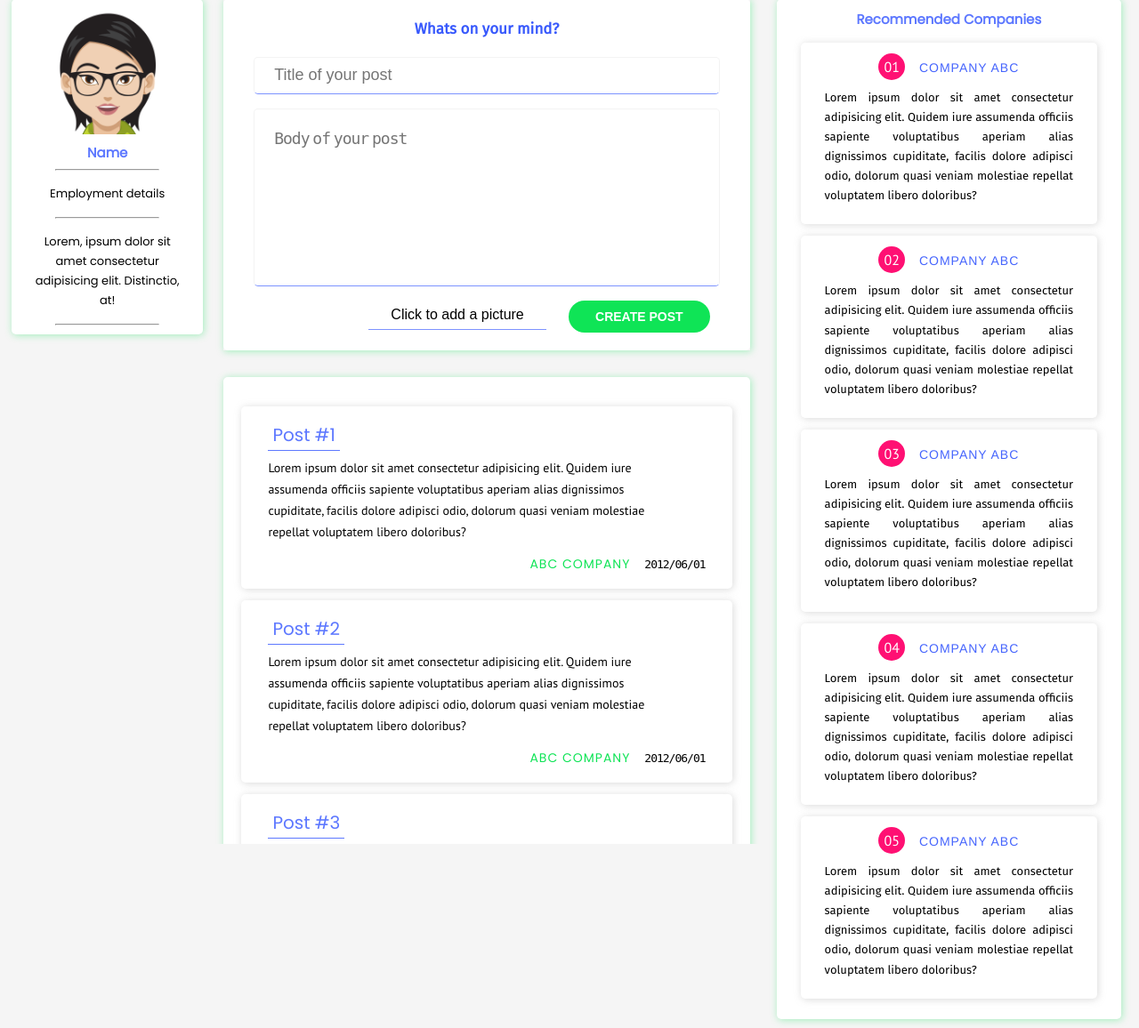
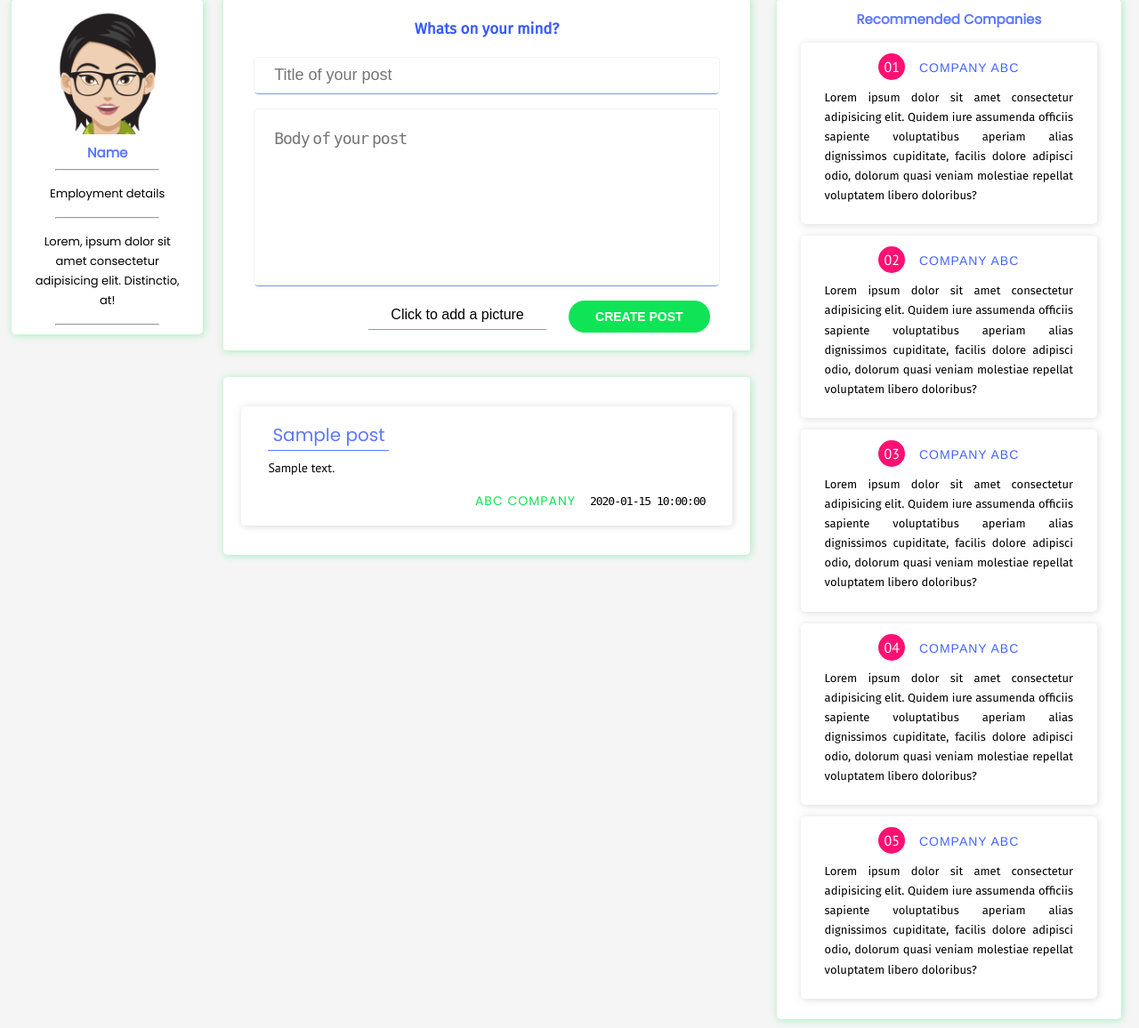
Before and after one commit to saileshbro/kamnepal, a PHP site: page /dashboard.php in a window 1280 px wide. Shown: the part 120-1276 px from the top of the page at 89% size. Run offline with PHP 8.4, Linux system fonts and the light colour scheme; tables that the repository leaves empty or names only in its code hold one stand-in row (values such as "Sample post"); some libraries are stand-ins or nearby versions.

Commit message:
modal created dynamically using ajax

```diff
--- a/dashboard.php
+++ b/dashboard.php
@@ -1,4 +1,11 @@
+<?php
+  include 'database/db.php';
+  $db = new Database();
+  $con = $db->con;
+  $sql = "select * from posts limit 10";
+  $res = mysqli_query($con,$sql);
 
+?>
 <!DOCTYPE html>
 <html lang="en">
 <head>
@@ -7,42 +14,10 @@
   <meta http-equiv="X-UA-Compatible" content="ie=edge">
   <link rel="stylesheet" href="https://use.fontawesome.com/releases/v5.6.3/css/all.css">
   <link rel="stylesheet" href="css/main.css">
-  <title>Document</title>
+  <title>Kam Nepal | Dashboard</title>
 </head>
 <body>
-  <?php
-    for($i=0;$i<=10;$i++){
-      echo '<div class="modal"  id="modal-'.$i.'">
-      <div class="modal-content">
-        <div class=modal-title>
-          <p id="mod-title">&times;</p>
-        </div>
-        <div class="modal-body">
-          <div class="post-head">
-            <p class="heading-secondary">Senior Laravel Deveploper Required</p>
-          </div>
-          <div class="modal-post">
-            <div class="post-media"><img src="img/profile/profile.jpg" alt="" width="200px" height="260px">
-            </div>
-            <div class="post-body">Lorem ipsum dolor sit amet consectetur adipisicing elit. Blanditiis tenetur non aspernatur. Suscipit, corrupti voluptas distinctio enim non amet consectetur libero ut ab, facilis, aperiam quas porro vel esse! Aut repellendus sint neque quidem commodi quas placeat debitis? Esse ex odio rem alias, odit vero non neque! Voluptatum distinctio nemo totam omnis qui libero doloribus pariatur assumenda nam, minima quisquam eum fugit. Inventore accusantium libero eveniet officia nisi aut illum repellat nobis quae, sint consectetur tempore officiis similique, id fuga, aliquid temporibus vel illo dolore deserunt consequuntur nesciunt repellendus.
-            </div>
-          </div>
-          <div class="info">
-            <div class="posted-by">BY:
-              <p>ABC company</p>
-            </div>
-            <span class="posted-date">2012/06/01</span>
-          </div>
-          <hr>
-          <div class="buttons">
-            <a class="links" href="#">Edit</a>
-            <a class="links" href="#">Delete</a>
-          </div>
-        </div>
-      </div>
-      </div>';
-    }
-  ?>
+  <div class='modal' id="modal"></div>
   <?php
     require 'index-nav.php';
   ?>
@@ -74,14 +49,18 @@
                 </form>
             </div>
             <div class="actual-post">
-                <?php for ($i=1 ; $i <=10; ++$i) { echo '<div class="job">
-				<div class="job-title"><a href="javascript:;" id="post-id-'.$i.'"class="links jobPostsDashboard">Post #'.$i.'</a></div>
-				<div class="job-body">Lorem ipsum dolor sit amet consectetur adipisicing elit. Quidem iure assumenda officiis sapiente voluptatibus aperiam alias dignissimos cupiditate, facilis dolore adipisci odio, dolorum quasi veniam molestiae repellat voluptatem libero doloribus?</div>
-				<div class="job-by">
-				<span class="job-name"><a href="">ABC Company</a></span>
-				<span class="job-date">2012/06/01</span>
-				</div>
-				</div>'; } ?>
+              <?php
+              while($row=mysqli_fetch_assoc($res)){
+                echo '<div class="job">
+              <div class="job-title"><a href="javascript:;" id="'.$row['id'].'"class="links jobPostsDashboard">'.$row['title'].'</a></div>
+              <div class="job-body">'.$row['body'].'</div>
+              <div class="job-by">
+              <span class="job-name"><a href="">ABC Company</a></span>
+              <span class="job-date">'.$row['updated_at'].'</span>
+              </div>
+              </div>';
+              }
+              ?>
             </div>
         </section>
         <section class="dashboard-right">
--- a/js/app.js
+++ b/js/app.js
@@ -93,24 +93,29 @@ $(document).ready(() => {
         $('#skill-set').append("<div class='skillinp skills-" + val3 + "'><div class='inpgrp'><input id='skills' name='skill-type-" + val3 + "' class='input1' placeholder='Add skill type. Eg. Language'><input id='skills' name='skill-list-" + val3 + "' class='input1' placeholder='Add skills. Eg. English, French, Spanish'></div><a href='javascript:;' onclick='removeSkillPressed();' class='links remskill" + val3 + "' >Remove</a></div></div>");
         val3++;
     });
-    var jobCount = $('.jobPostsDashboard').length;
+
+    // dashboard
+
     $(".jobPostsDashboard").bind('click', $.proxy(function (event) {
         var postId = $(event.target).attr('id');
-        // alert(postId);
-        for (let i = 1; i < jobCount; i++) {
-            if ("post-id-" + i === postId) {
-                $('#modal-' + i).fadeIn();
+        $.ajax({
+            url: '../modal.php',
+            method: 'post',
+            data: {
+                postId: postId
+            },
+            success: function (data) {
+                $('#modal').html(data);
+                $('.modal').fadeIn();
             }
-        }
+        });
     }, this));
-    $('.modal-title').click(() => {
-        $('.modal').fadeOut();
-    });
-    // console.log($('.jobPostsDashboard'));
     $('#dob').datepicker({
         changeYear: true,
         changeMonth: true,
-        // showButtonPanel: true,
         yearRange: '1950:2000'
     });
+    $(document).keyup(function (e) {
+        if (e.keyCode === 27) $('.modal-title').click();
+    });
 });
```
Also changed, not shown: modal.php (added, +41 -0 lines).
